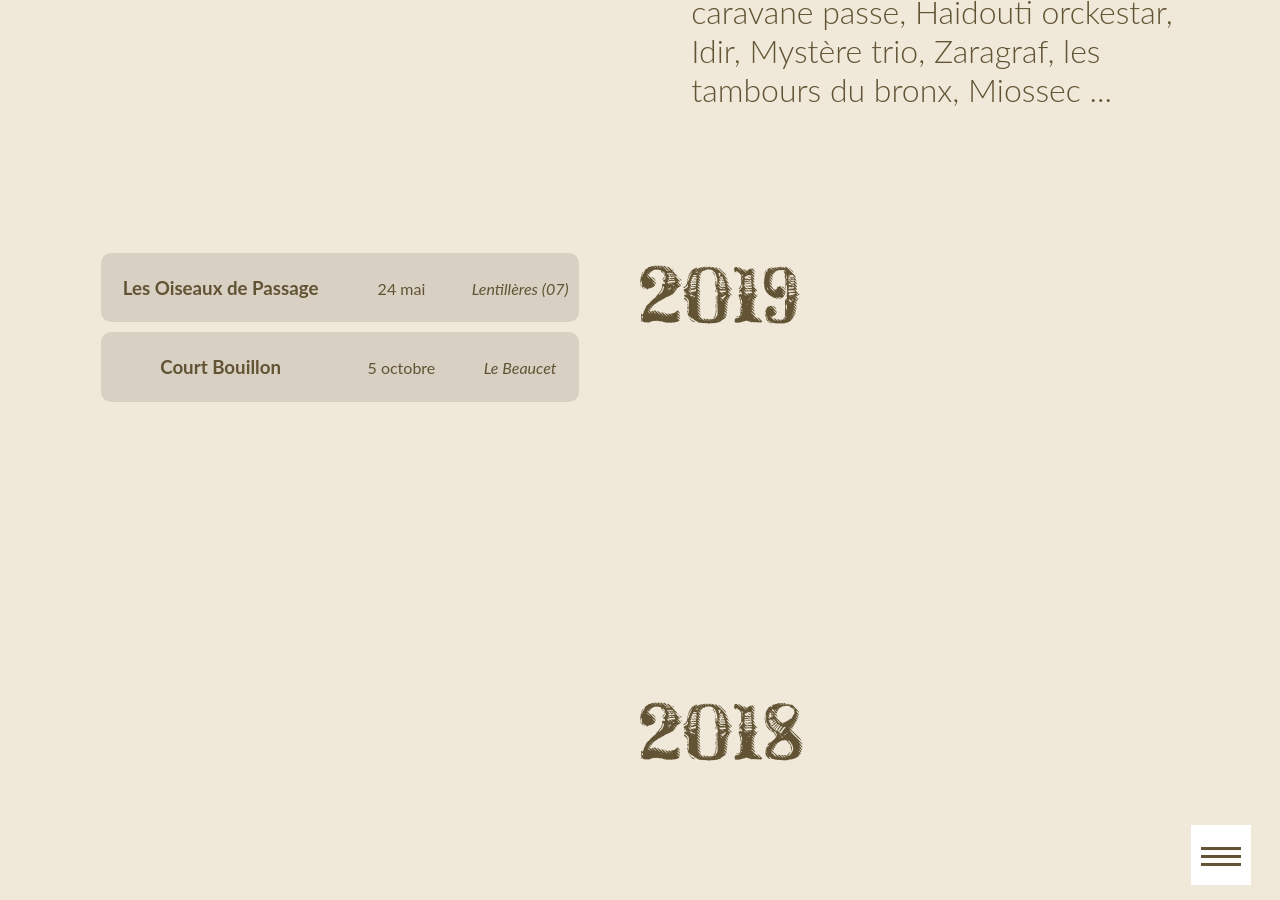
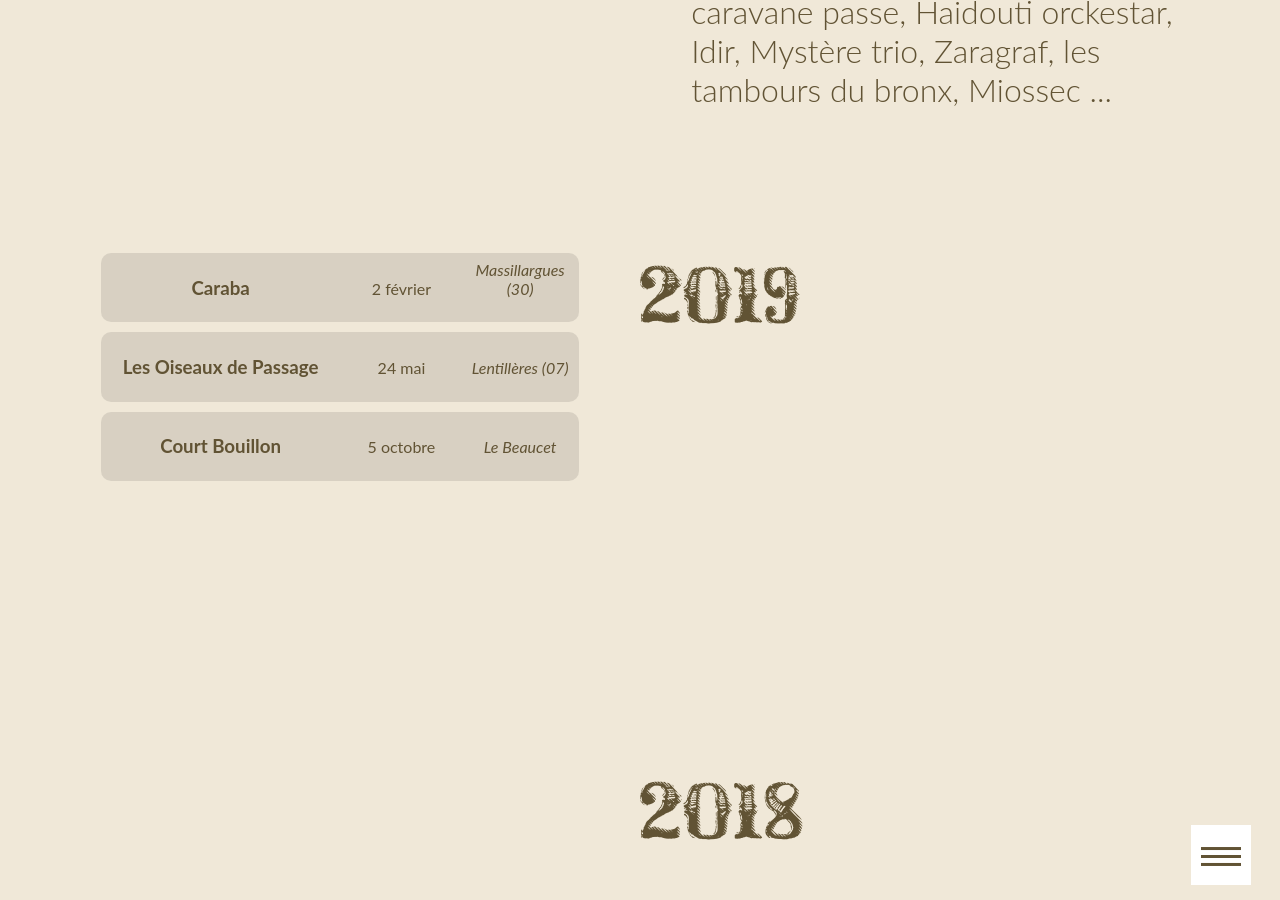
Before and after one commit to ftmftrs/ftmftrs.github.io, a Jekyll site: the page built from concert/index.html, in a window 1280 px wide and 900 px high, scrolled down 801 px. Built offline with Jekyll 4.4.1, drawn with Linux system fonts in a browser that asks for light colours; Markdown is read by kramdown in place of the engine named in the settings; comment, search, counter and statistics services are not loaded.

Commit message:
Update concerts.yml

```diff
--- a/_data/concerts.yml
+++ b/_data/concerts.yml
@@ -1,6 +1,10 @@
 ---
 - name: 2019
   dates:
+    - title: Caraba
+      date: 2 février
+      address: Massillargues (30)
+
     - title: Les Oiseaux de Passage
       date: 24 mai
       address: Lentillères (07)
```
